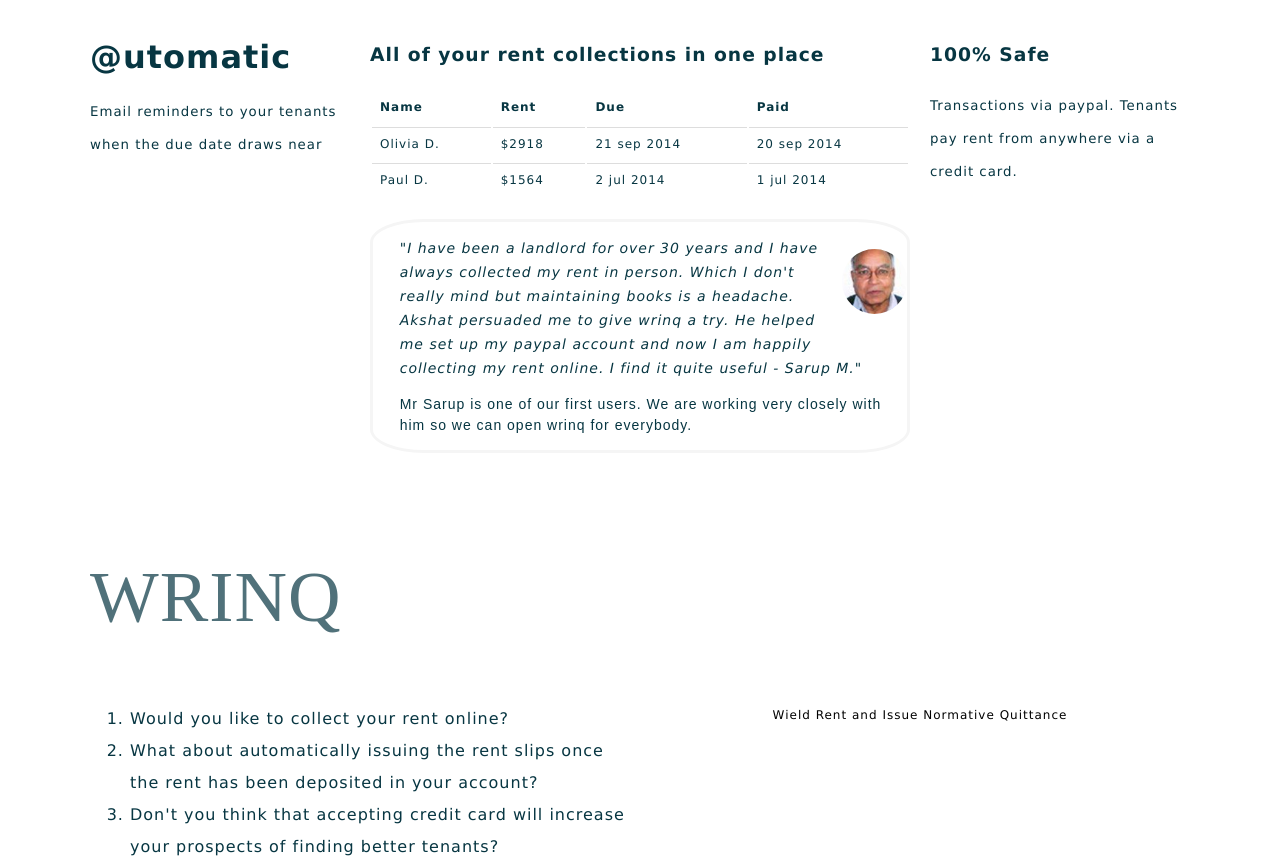
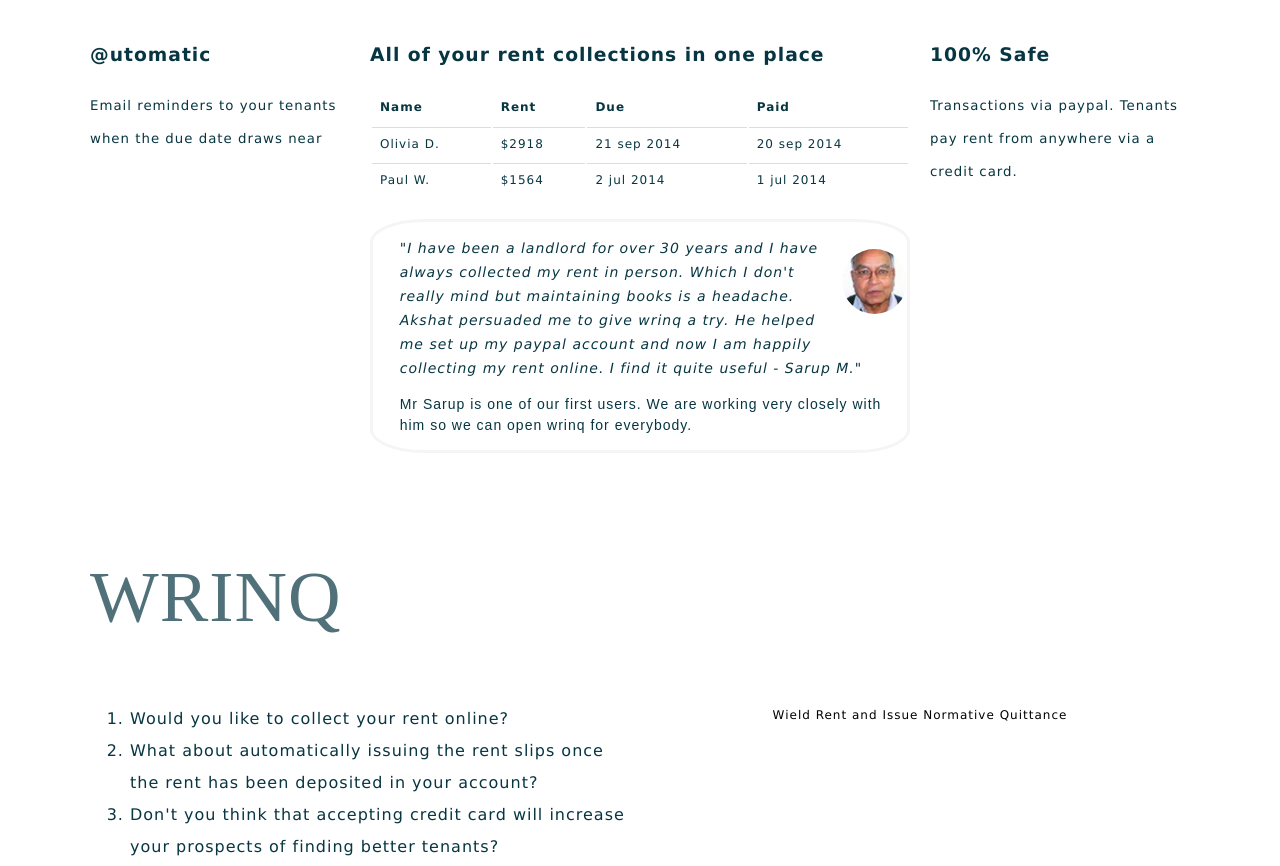
Before and after one commit to wrinq/wrinq, a website: page index.html in a window 1280 px wide. Shown: the top 866 px of the page. Drawn offline with Linux system fonts and the light colour scheme; a script that the page names is missing.

Commit message:
Consistency

```diff
--- a/index.html
+++ b/index.html
@@ -10,7 +10,7 @@
   <body>
     <div class="grid grid-pad">
      	<div class="col-3-12">
-          <h1>@utomatic</h1>
+          <h3>@utomatic</h3>
           <small>Email reminders to your tenants when the due date draws near</small>
 	</div>
         <div class="col-6-12">
@@ -33,7 +33,7 @@
 	      <td class="date_paid">20 sep 2014</td>
 	    </tr>
 	    <tr class="log">
-	      <td>Paul D.</td>
+	      <td>Paul W.</td>
 	      <td class="rent">$1564</td>
 	      <td class="date_due">2 jul 2014</td>
 	      <td class="date_paid">1 jul 2014</td>
```
Also changed, not shown: index_part_1.html (+2 -2 lines).
